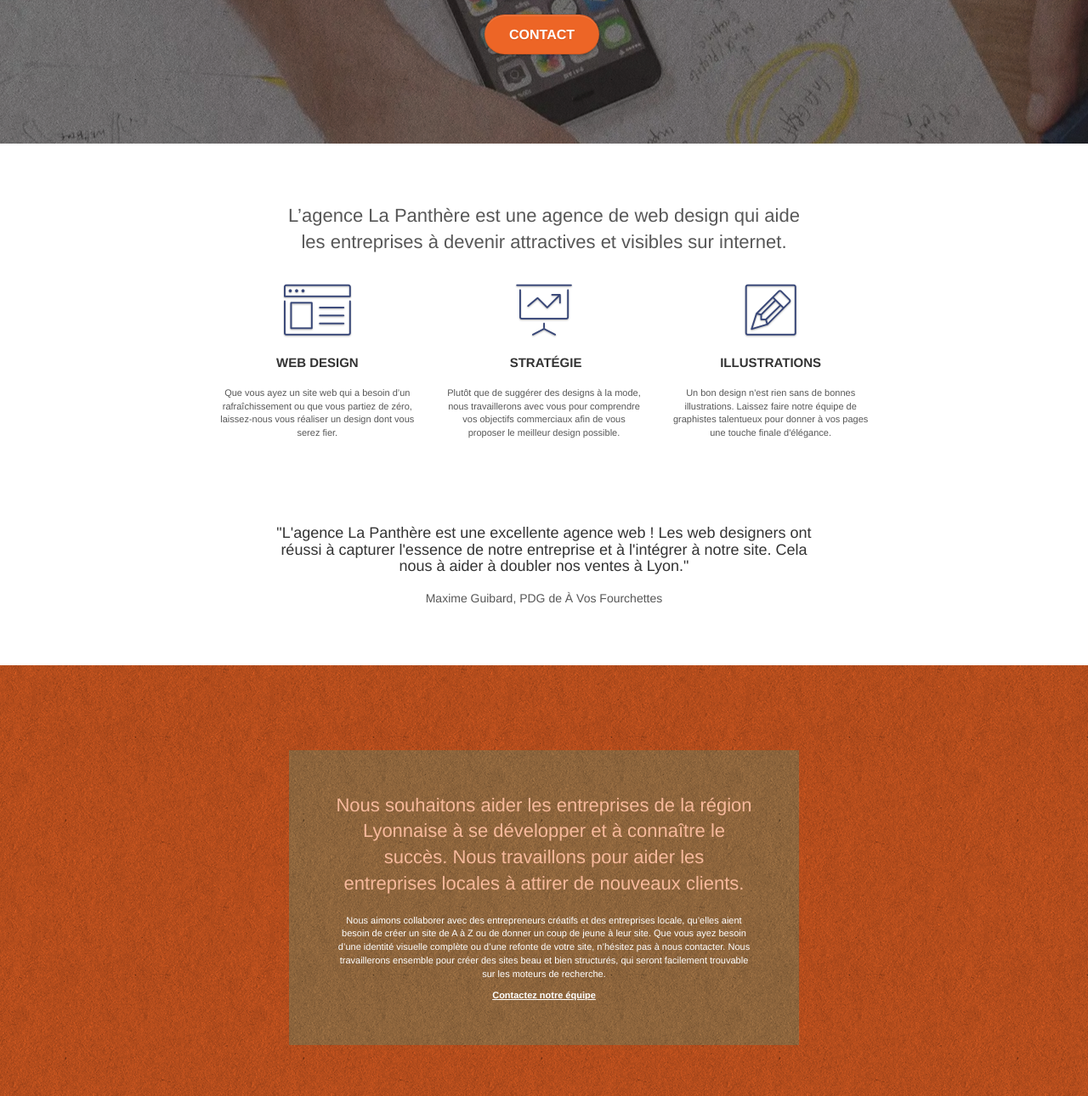
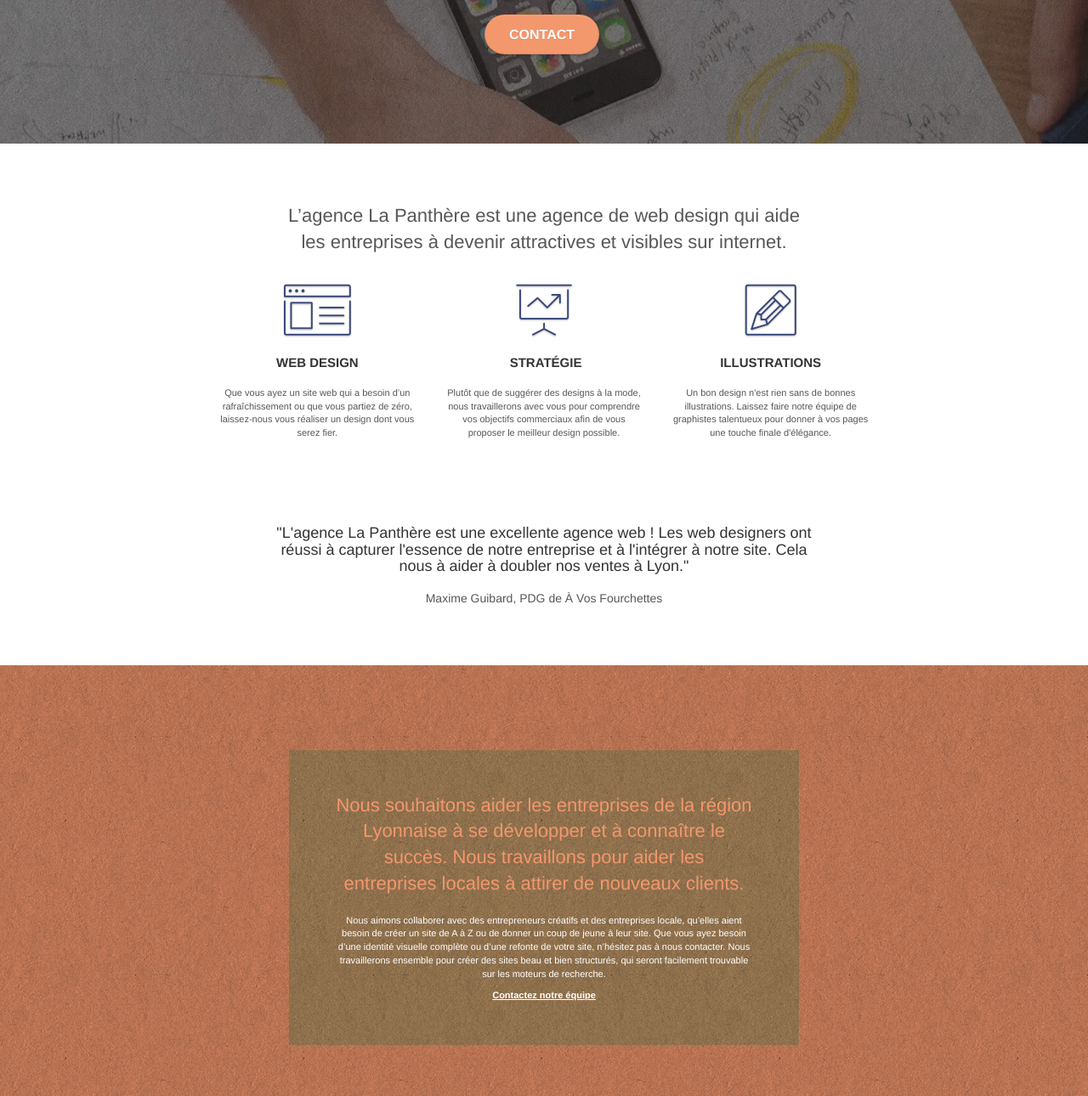
Before and after one commit to loggedinSQL/panthere, a plain HTML site: page index.html in a window 1280 px wide. Shown: the part 363-1653 px from the top of the page at 85% size. Drawn offline with Linux system fonts and the light colour scheme.

Commit message:
modification des couleurs (annulation)

```diff
--- a/style.css
+++ b/style.css
@@ -771,20 +771,20 @@ h4 {
 }
 
 .bgc-atomic-tangerine {
-    background-color: hsl(19, 85%, 54%);
+    background-color: hsl(19, 85%, 69%);
 }
 
 .tc-white {
-    color: hsl(19, 85%, 79%)!important;
+    color: hsl(19, 85%, 69%)!important;
 }
 
 .btn-atomic-tangerine {
-    background: hsl(19, 85%, 54%);
+    background: hsl(19, 85%, 69%);
     color: #FFFFFF!important;
 }
 
 .btn-atomic-tangerine:hover {
-    background: hsl(19, 47%, 45%)!important;
+    background: #c27956!important;
     color: #FFFFFF!important;
 }
 
```
